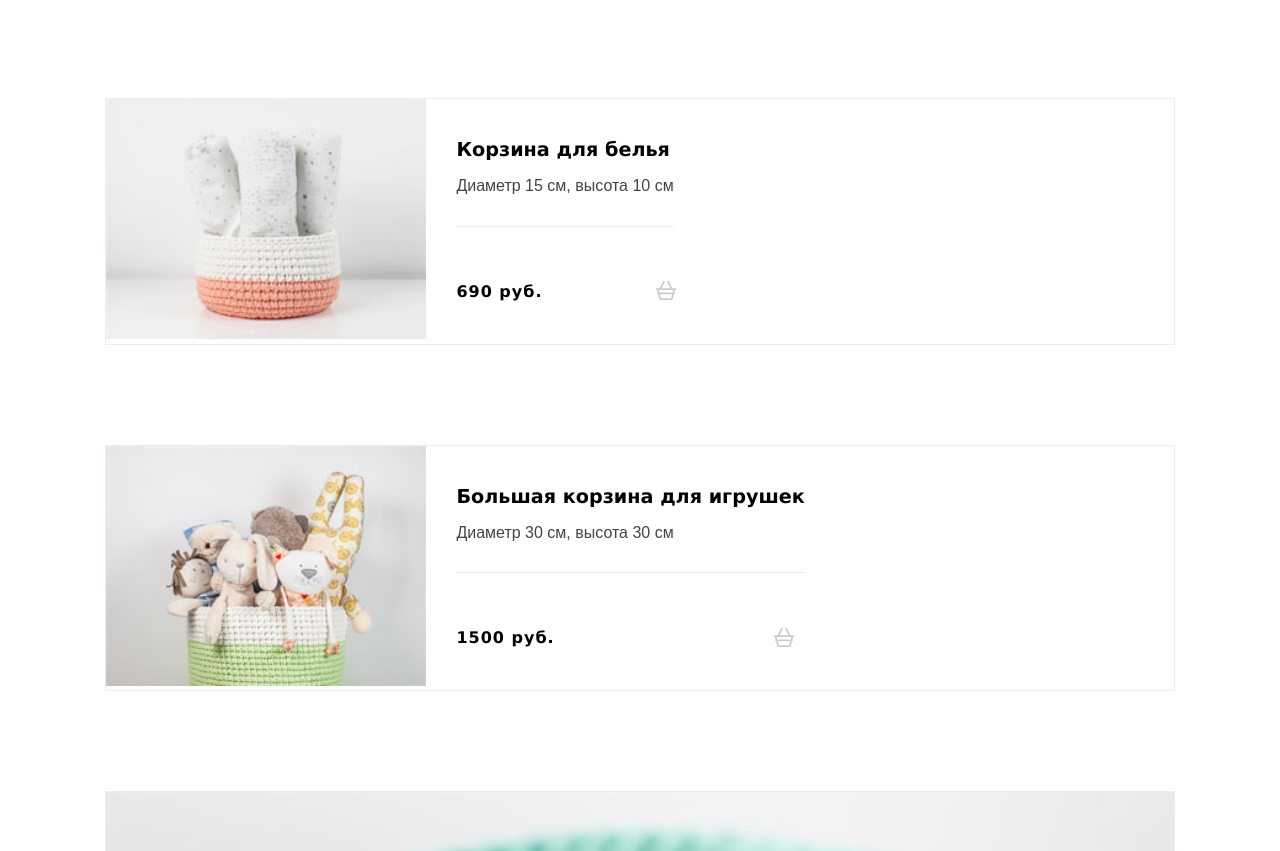
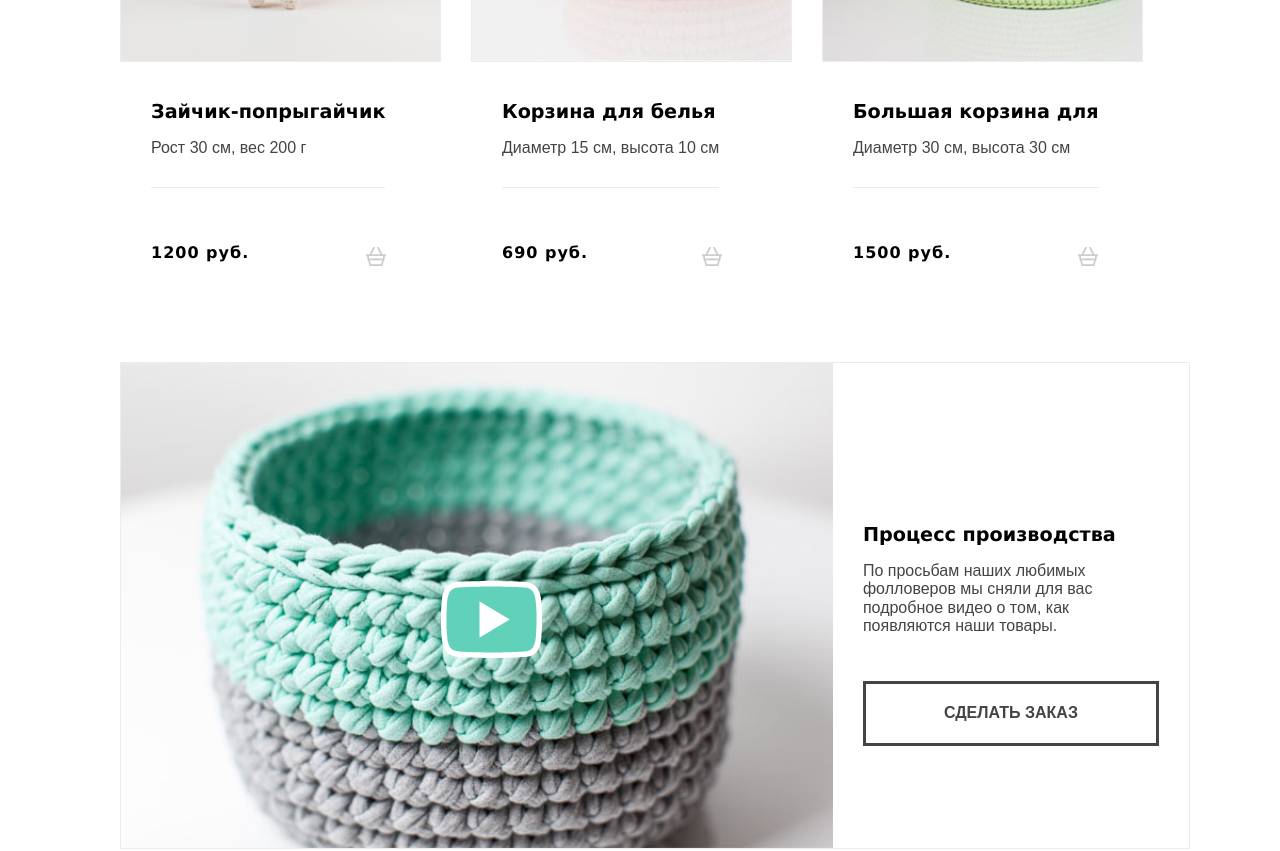
Before and after one commit to VerDan777/MISHKA, a plain HTML site: page catalog.html in a window 1280 px wide. Shown: the part 1142-1993 px from the top of the page. Drawn offline with Linux system fonts and the light colour scheme.

Commit message:
catalog ready

```diff
--- a/catalog.html
+++ b/catalog.html
@@ -45,8 +45,9 @@
       <h2 class="section__title">Каталог товаров</h2>
     </div>
     <div class="section wrapper">
+      <div class="catalog__card-row"></div>
             <div class="catalog__card">
-              <div class="catalog__img"><img src="./img/photo-3-desktop.png" alt="rabbit"/></div>
+              <div class="catalog__img"><img src="./img/photo-1-desktop.png" alt="rabbit"/></div>
               <div class="catalog__card-info">
                 <h3 class="catalog__title">Зайчик-попрыгайчик</h3>
                 <p class="catalog__description">Рост 30 см, вес 200 г</p>
@@ -55,7 +56,7 @@
               </div>
             </div>
             <div class="catalog__card">
-              <div class="catalog__img"><img src="./img/photo-2-mobile.png" alt="rabbit"/></div>
+              <div class="catalog__img"><img src="./img/photo-2-desktop.png" alt="rabbit"/></div>
               <div class="catalog__card-info">
                 <h3 class="catalog__title">Корзина для белья</h3>
                 <p class="catalog__description">Диаметр 15 см, высота 10 см</p>
@@ -64,15 +65,15 @@
               </div>
             </div>
             <div class="catalog__card">
-              <div class="catalog__img"><img src="./img/photo-3-mobile.jpg" alt="rabbit"/></div>
+              <div class="catalog__img"><img src="./img/photo-3-desktop.png" alt="rabbit"/></div>
               <div class="catalog__card-info">
-                <h3 class="catalog__title">Большая корзина для игрушек</h3>
+                <h3 class="catalog__title">Большая корзина для</h3>
                 <p class="catalog__description">Диаметр 30 см, высота 30 см</p>
                 <div class="catalog__price">1500 руб.</div>
                 <div class="icon"><img src="./img/cart.png" alt="icon"/></div>
               </div>
             </div>
-      <div class="catalog__card">
+      <div class="catalog__card catalog__card--video">
         <div class="catalog__img catalog__img--play"><img src="./img/video-tablet.png" alt="video"/></div>
         <div class="catalog__card-info--video">
           <h3 class="catalog__title catalog__title--upper">Процесс производства</h3>
--- a/styles.css
+++ b/styles.css
@@ -413,7 +413,7 @@ h1, h2, h3, h4, h5, h6 {
 .section {
   padding: 0px 30px;
   margin: 50px 0;
-  font-size: 1rem; }
+  font-size: 0rem; }
   .section__content {
     padding-top: 60px; }
   .section__title {
@@ -427,7 +427,8 @@ h1, h2, h3, h4, h5, h6 {
         display: inline-block; } }
     @media (min-width: 1200px) {
       .section__title {
-        font-size: 3rem; } }
+        font-size: 3rem;
+        display: block; } }
   .section__subtitle {
     margin: 10px 0;
     font-family: 'OpenSans', sans-serif;
@@ -823,23 +824,40 @@ h1, h2, h3, h4, h5, h6 {
     background-color: #f1f1f1;
     width: 100%;
     padding: 80px 0; }
+  .catalog__card-row {
+    width: 100%; }
   .catalog__card {
     margin-top: 30px;
     margin-bottom: 100px;
-    border: 1px solid #ececec; }
+    border: 1px solid #ececec;
+    position: relative; }
+    @media (min-width: 1200px) {
+      .catalog__card {
+        width: 30%;
+        margin: 100px 15px;
+        display: inline-block; } }
+    @media (min-width: 1200px) {
+      .catalog__card--video {
+        width: 100%;
+        margin-top: 200px; } }
   .catalog__img {
     position: relative;
-    width: 100%; }
+    width: 100%;
+    height: 100%; }
     @media (min-width: 700px) {
       .catalog__img {
         width: 50%;
         display: inline-block; } }
     @media (min-width: 1200px) {
       .catalog__img {
-        width: 30%; } }
+        width: 100%; } }
     @media (min-width: 700px) {
       .catalog__img--play {
         width: 100%; } }
+    @media (min-width: 1200px) {
+      .catalog__img--play {
+        width: 66.66%;
+        display: inline-block; } }
     .catalog__img--play::before {
       content: url("./img/play.png");
       z-index: 99999;
@@ -849,6 +867,10 @@ h1, h2, h3, h4, h5, h6 {
       left: 33%; }
       @media (min-width: 700px) {
         .catalog__img--play::before {
+          left: 45%; } }
+      @media (min-width: 1200px) {
+        .catalog__img--play::before {
+          top: 45%;
           left: 45%; } }
     .catalog__img img {
       width: 100%;
@@ -860,6 +882,9 @@ h1, h2, h3, h4, h5, h6 {
       .catalog__card-info {
         display: inline-block;
         position: absolute; } }
+    @media (min-width: 1200px) {
+      .catalog__card-info {
+        display: block; } }
     .catalog__card-info--video {
       padding: 0 30px;
       position: relative; }
@@ -867,6 +892,11 @@ h1, h2, h3, h4, h5, h6 {
         .catalog__card-info--video {
           display: inline-block;
           text-align: center; } }
+      @media (min-width: 1200px) {
+        .catalog__card-info--video {
+          width: 33.33%;
+          position: absolute;
+          top: 25%; } }
   .catalog__title {
     font-family: 'Verdana',sans-serif;
     font-size: 1.2rem;
```
Also changed, not shown: img/photo-1-desktop.png (added), img/photo-2-desktop.png (added).
